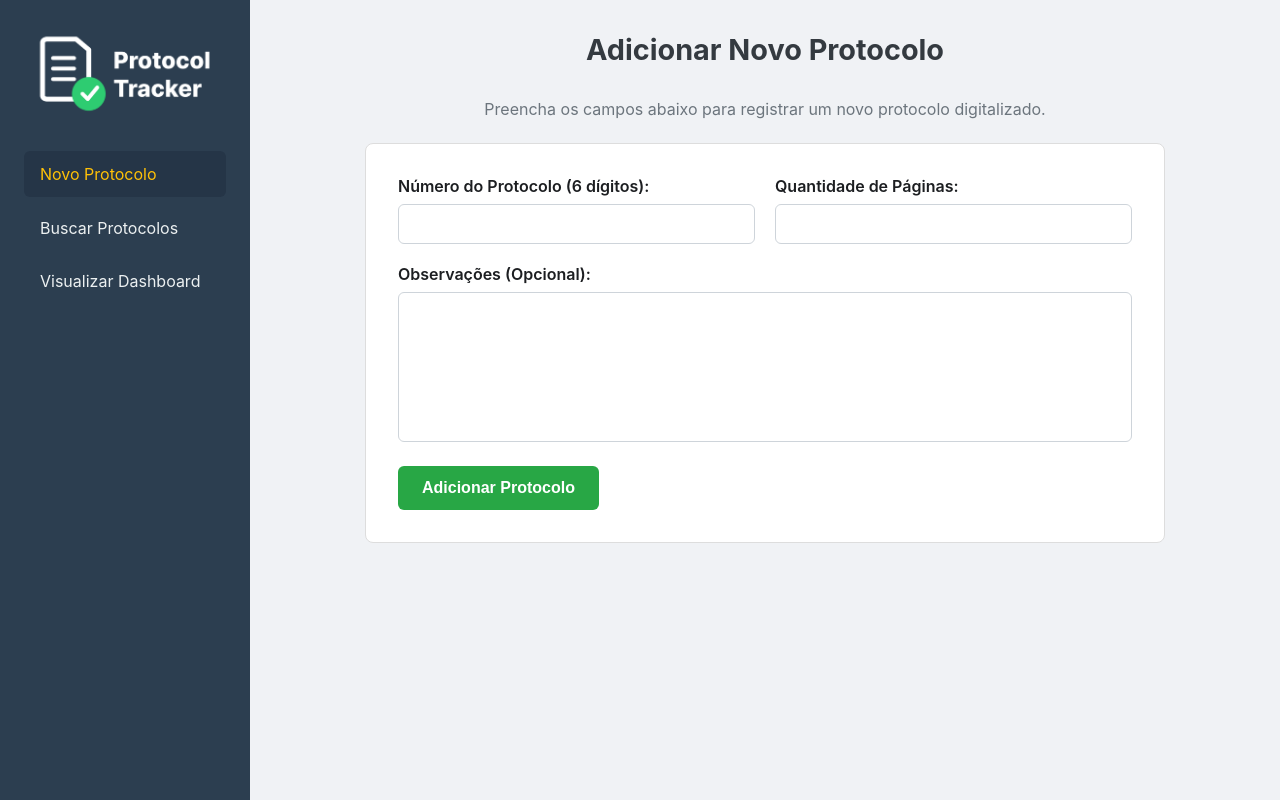
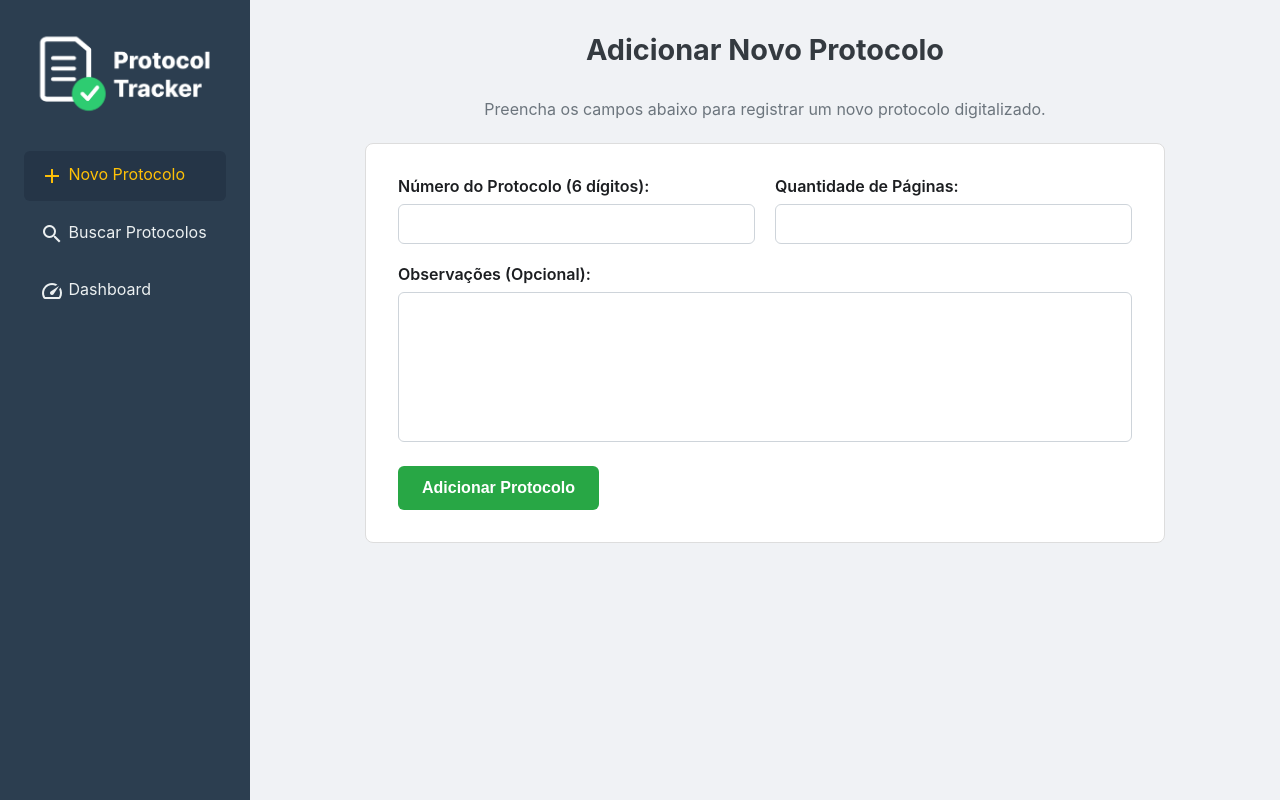
Before and after one commit to mateusgui/protocol-tracker, a PHP site: page / in a window 1280 px wide. Run offline with PHP 8.4, Linux system fonts and the light colour scheme.

Commit message:
Update _header.php
Adicionado os ícones à sidebar

```diff
--- a/templates/_partials/_header.php
+++ b/templates/_partials/_header.php
@@ -30,9 +30,9 @@
             <nav>
                 <ul>
                     <?php $uri = parse_url($_SERVER['REQUEST_URI'], PHP_URL_PATH); ?>
-                    <li><a href="/" class="<?= ($uri === '/') ? 'active' : '' ?>">Novo Protocolo</a></li>
-                    <li><a href="/busca" class="<?= ($uri === '/busca') ? 'active' : '' ?>">Buscar Protocolos</a></li>
-                    <li><a href="/dashboard" class="<?= ($uri === '/dashboard') ? 'active' : '' ?>">Visualizar Dashboard</a></li>
+                    <li><a href="/" class="<?= ($uri === '/') ? 'active' : '' ?>"><span class="material-icons-outlined">add</span> Novo Protocolo</a></li>
+                    <li><a href="/busca" class="<?= ($uri === '/busca') ? 'active' : '' ?>"><span class="material-icons-outlined">search</span> Buscar Protocolos</a></li>
+                    <li><a href="/dashboard" class="<?= ($uri === '/dashboard') ? 'active' : '' ?>"><span class="material-icons-outlined">speed</span> Dashboard</a></li>
                 </ul>
             </nav>
         </aside>
```
